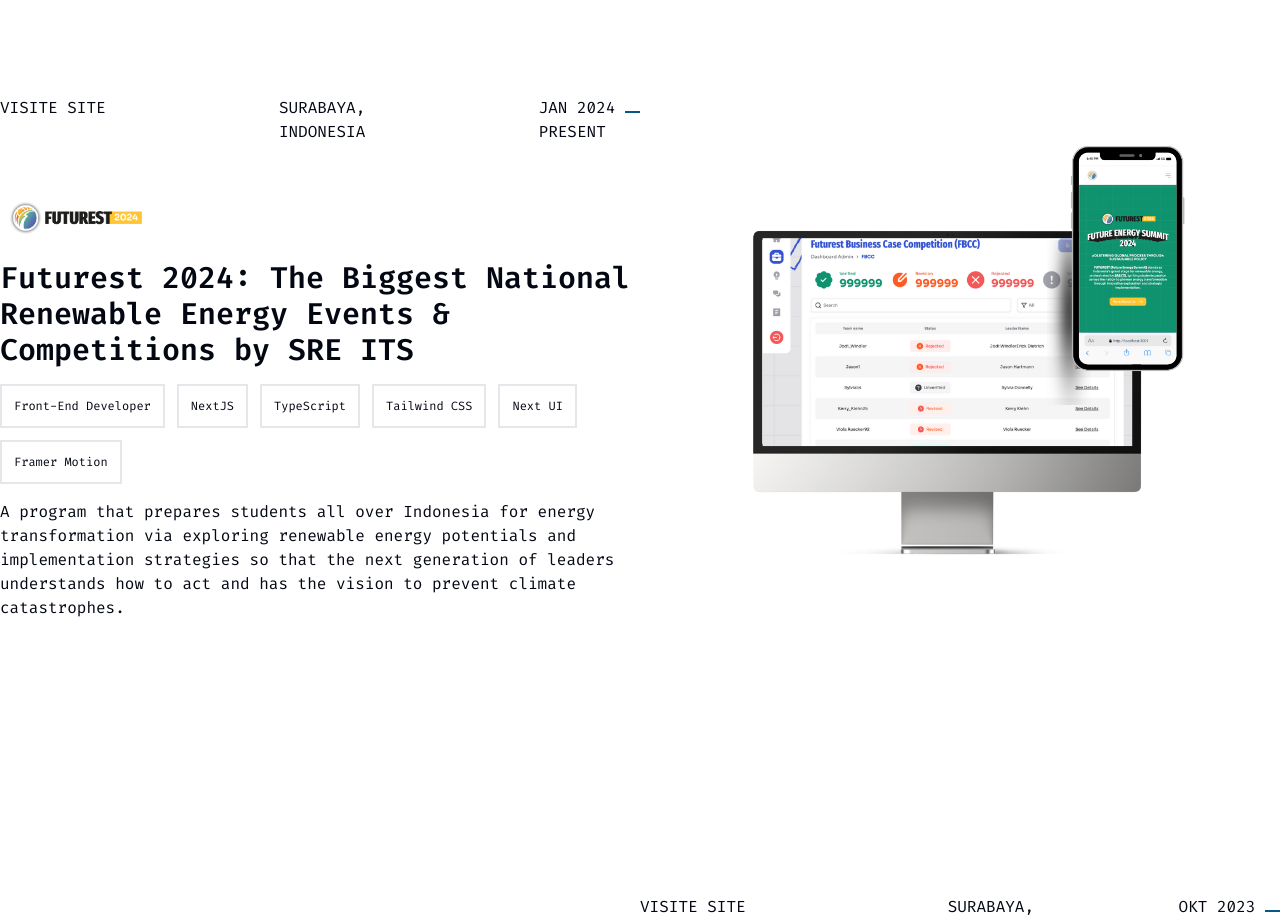
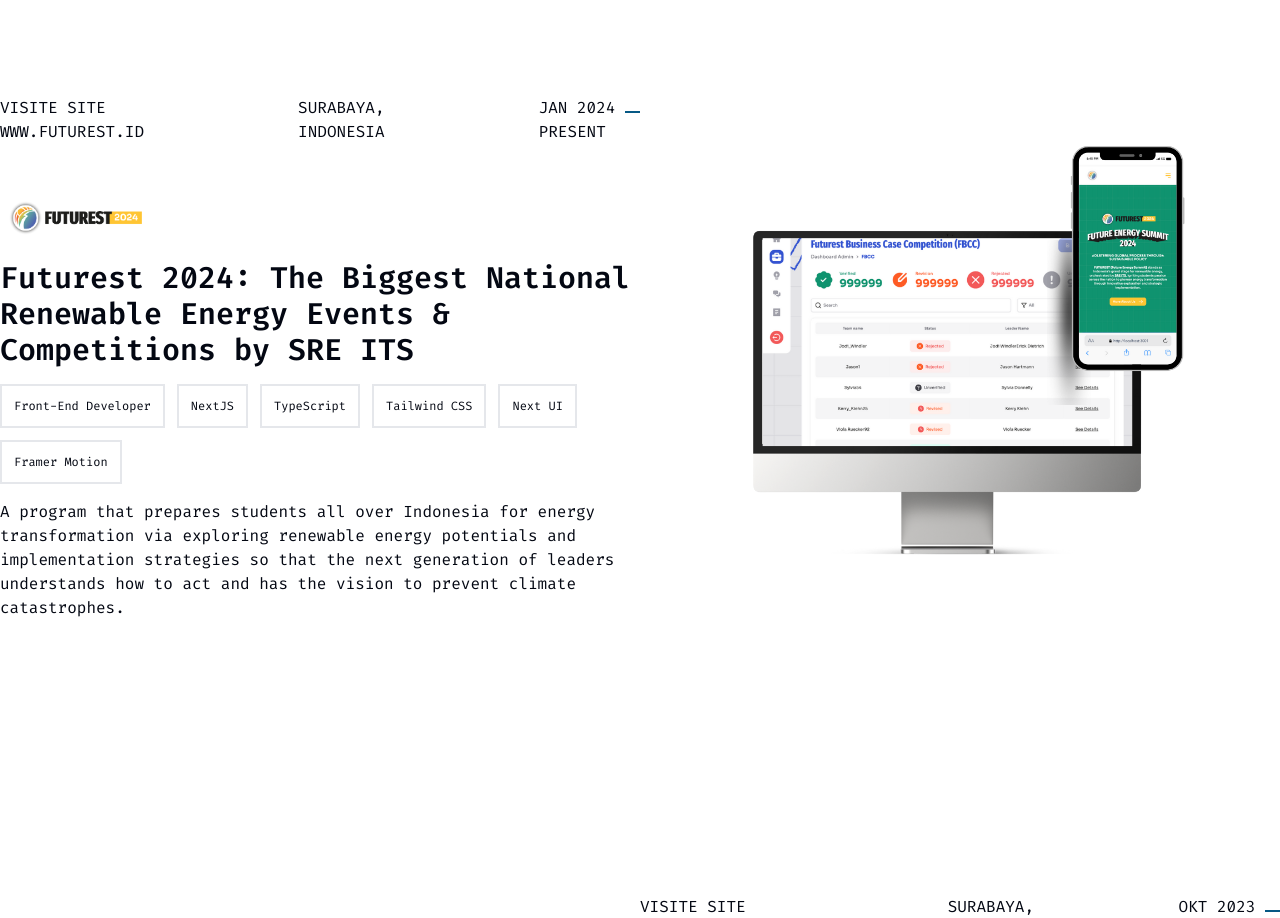
Before and after one commit to rzkynovan/portfolio-v4, a Next.js app: page / in a window 1280 px wide. Shown: the part 3020-3938 px from the top of the page. Built offline with nearby package versions, Linux system fonts and the light colour scheme.

Commit message:
feat: add link prod futurest

```diff
--- a/src/app/data/work.ts
+++ b/src/app/data/work.ts
@@ -66,8 +66,8 @@
       height: 600,
       alt: "Futurest2024",
     },
-    site: " ",
-    siteurl: " ",
+    site: "www.futurest.id",
+    siteurl: "https://futurest.id",
     place: "surabaya",
     country: "indonesia",
     timestart: "Jan 2024",
```
